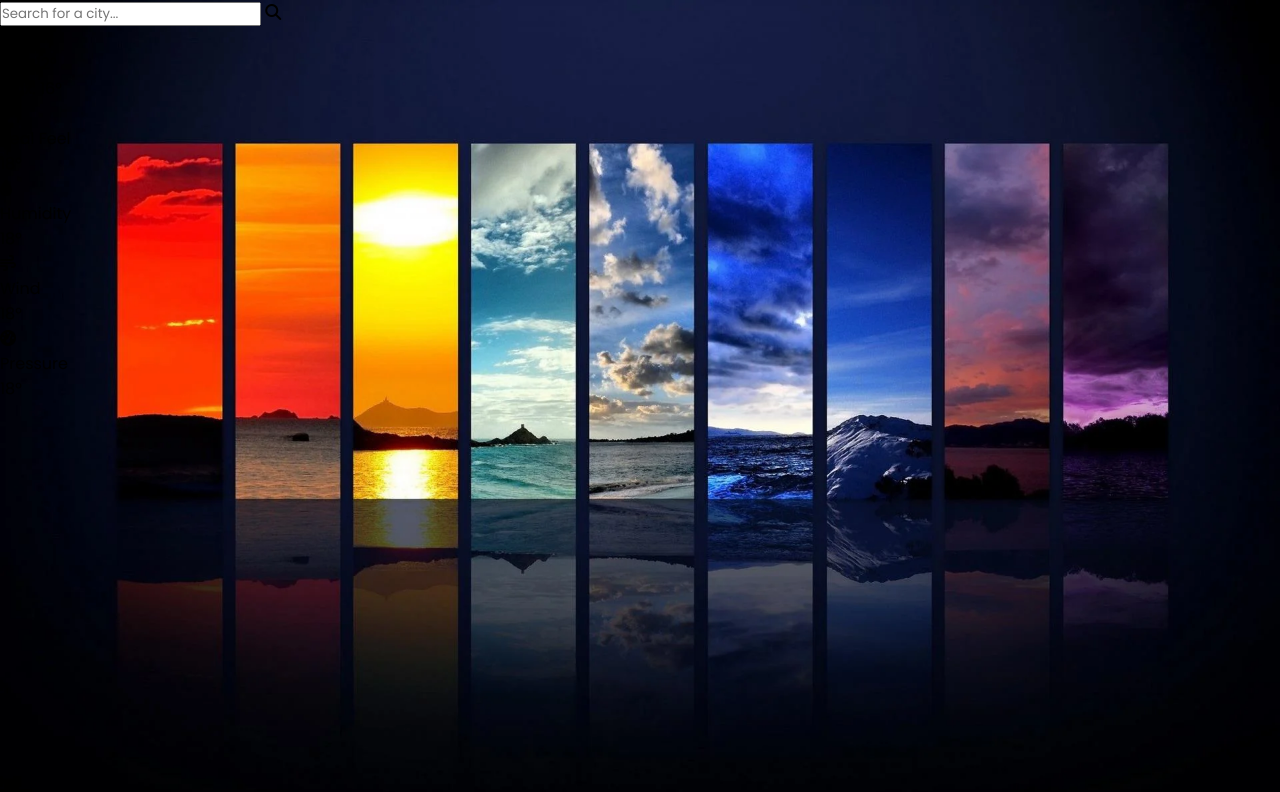
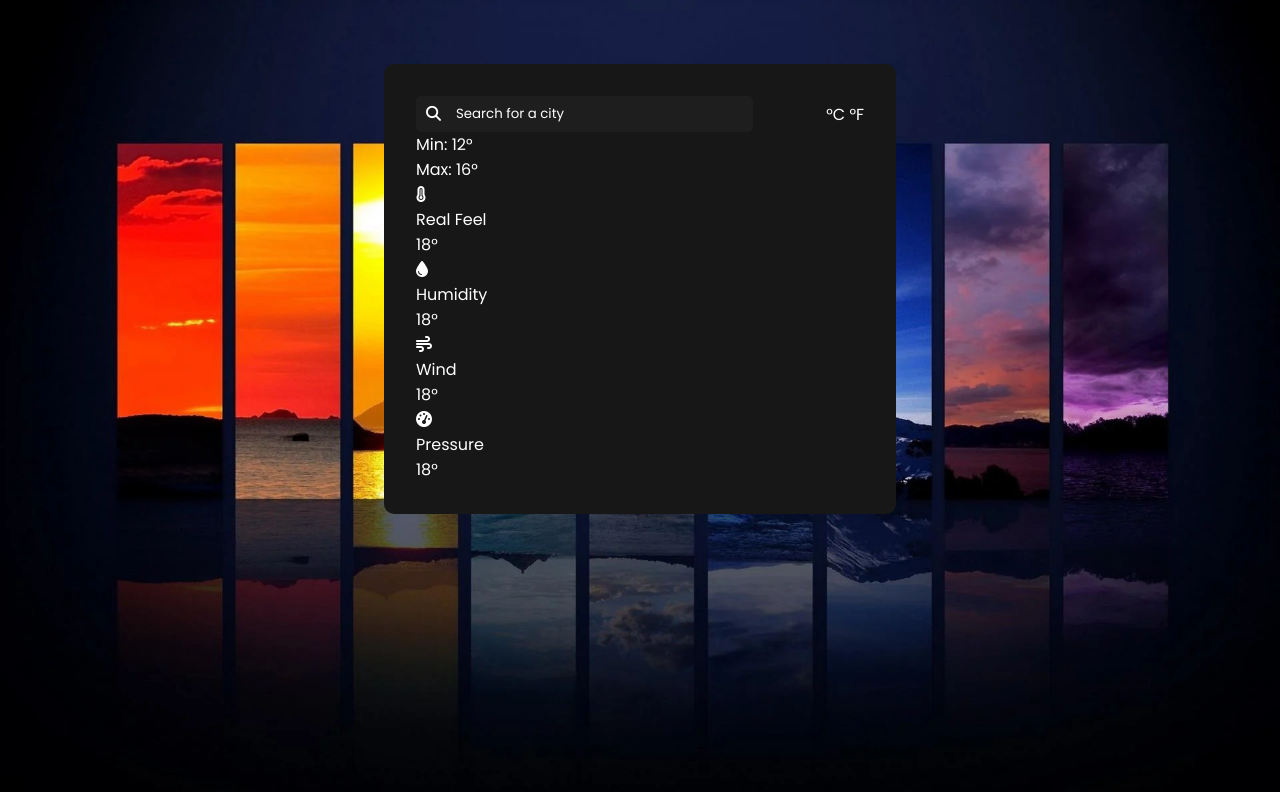
Before and after one commit to ApsaraWitharana/Weather-API--JS, a plain HTML site: page index.html in a window 1280 px wide. Drawn offline with Linux system fonts and the light colour scheme.

Commit message:
set search to weather location

```diff
--- a/css/style.css
+++ b/css/style.css
@@ -12,9 +12,48 @@ body{
 background-image: url('/assets/image/back\ image4.webp');
     background-size: auto;
     object-fit: cover;
+    /* Cover the image original */
     background-size: cover;
-        /* Cover the entire background */
+    /* Cover the entire background */
+    background-repeat: no-repeat;
+}
 
+.container {
+    background: #171717;
+    color: #fff;
+    padding: 2rem;
+    width: 40%;
+    margin: 4rem auto;
+    border-radius: 10px;
+}
 
-        background-repeat: no-repeat;
+.weather__header {
+    display: flex;
+    justify-content: space-between;
+    align-items: center;
 }
+
+input {
+    border: none;
+    background: #1e1e1e;
+    outline: none;
+    color: #fff;
+    padding: 0.5rem 2.5rem;
+    border-radius: 5px;
+}
+
+input::placeholder {
+    color: #fff;
+}
+
+.weather__search {
+    position: relative;
+}
+
+.weather__search i {
+    position: absolute;
+    left: 10px;
+    top: 10px;
+    font-size: 15px;
+    color: #fff;
+}
--- a/index.html
+++ b/index.html
@@ -13,7 +13,7 @@
     <div class="container">
         <div class="weather__header">
             <form class="weather__search">
-                <input type="text" placeholder="Search for a city..." class="weather__searchform">
+                <input type="text" placeholder="Search for a city" class="weather__searchform">
                 <i class="fa-solid fa-magnifying-glass"></i>
             </form>
             <div class="weather__units">
```
Also changed, not shown: assets/image/back image2.jpeg (deleted).
